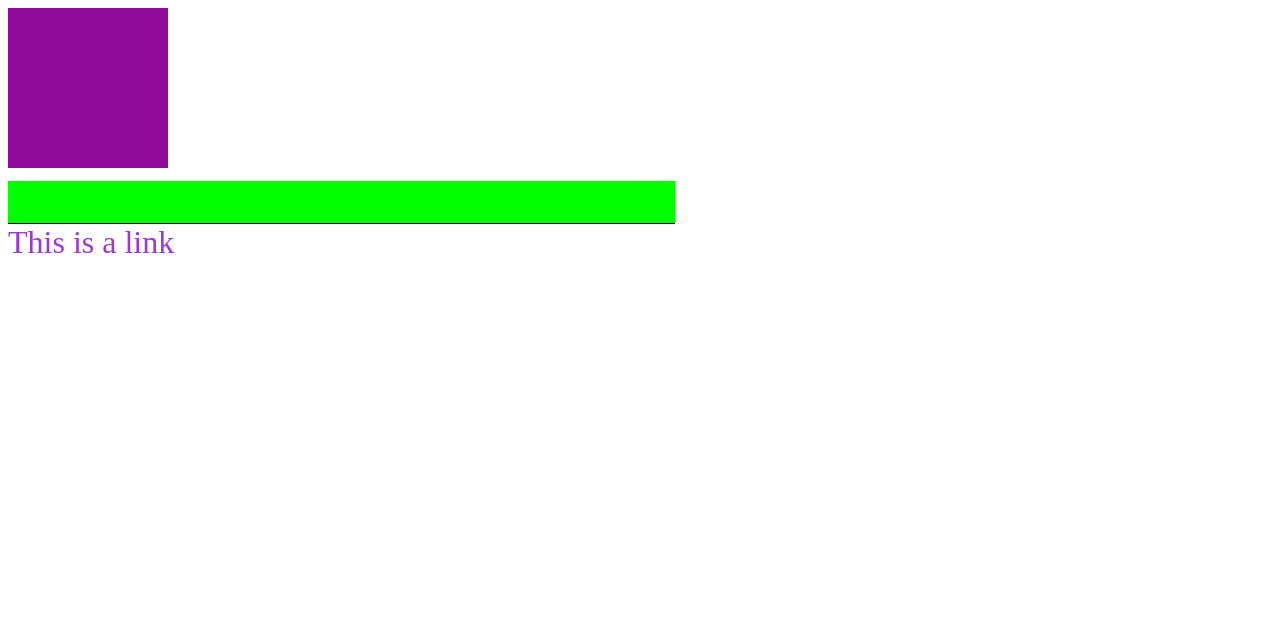
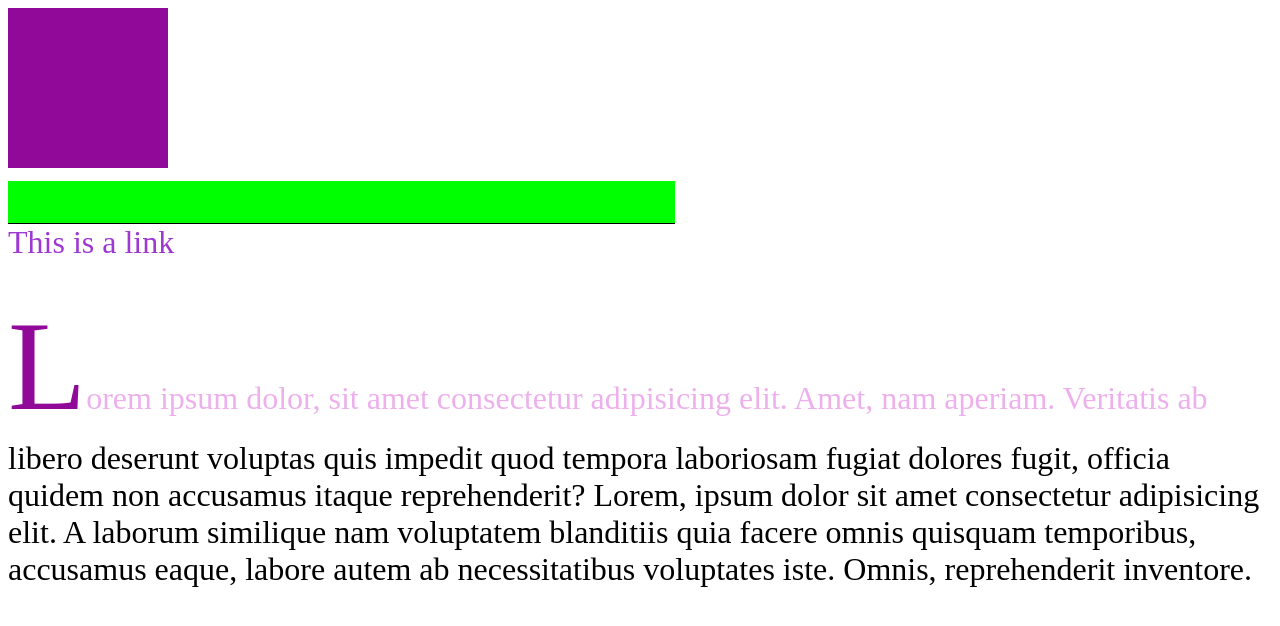
Before and after one commit to JosthinAyonC/css-samples, a plain HTML site: page PseudoClases/index.html in a window 1280 px wide. Drawn offline with Linux system fonts and the light colour scheme.

Commit message:
Pseudo elementos

```diff
--- a/PseudoClases/index.html
+++ b/PseudoClases/index.html
@@ -18,6 +18,12 @@
     </form>
 
     <a href="https://google.com" target="_blank">This is a link</a>
+
+    <p>Lorem ipsum dolor, sit amet consectetur adipisicing elit. Amet, nam aperiam. Veritatis ab libero deserunt
+        voluptas quis impedit quod tempora laboriosam fugiat dolores fugit, officia quidem non accusamus itaque
+        reprehenderit? Lorem, ipsum dolor sit amet consectetur adipisicing elit. A laborum similique nam voluptatem
+        blanditiis quia facere omnis quisquam temporibus, accusamus eaque, labore autem ab necessitatibus voluptates
+        iste. Omnis, reprehenderit inventore.</p>
 </body>
 
 </html>
--- a/PseudoClases/style.css
+++ b/PseudoClases/style.css
@@ -5,6 +5,17 @@ Son selectores que marcan un elemento que está en un estado específico.
 
 Se representan con ':'
 
+PSEUDO ELEMENTOS
+
+Son selectores que seleccionan una parte de un elemento.
+
+Se representan con '::'
+
+    ::after
+    ::before
+    ::first-letter
+    ::first-line
+    ::selection
 */
 
 
@@ -17,6 +28,7 @@ Se representan con ':'
 /* El raton sobre el div */
 .container:hover {
     background-color: #db6d6d;
+    cursor: pointer;
 }
 
 /* Click sobre el elemento */
@@ -54,3 +66,22 @@ a:link {
 a:visited {
     color: rgb(124, 177, 112);
 }
+
+p {
+    font-size: 2em;
+}
+
+p::first-letter {
+    font-size: 4em;
+    color: #900999;
+}
+p::first-line {
+    color: #edb0ec;
+}
+
+/* Cuando seleccionamos un texto */
+p::selection{
+    background-color: #3f3940;
+    color: #edb0ec;
+    text-shadow: 2px 2px 2px #00ff00;
+}
```
